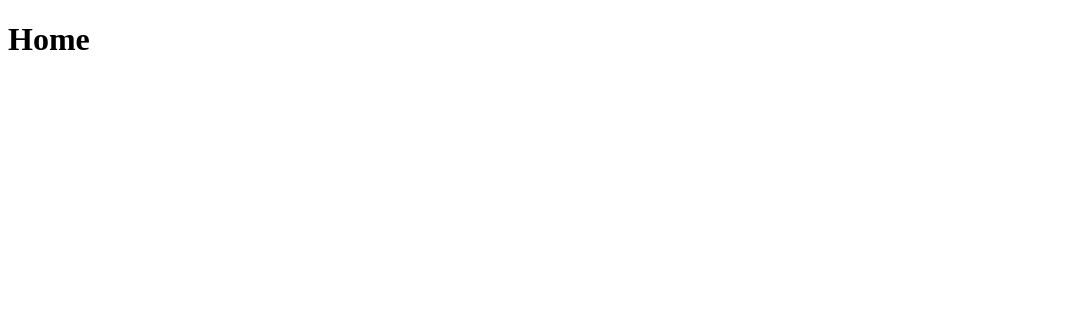
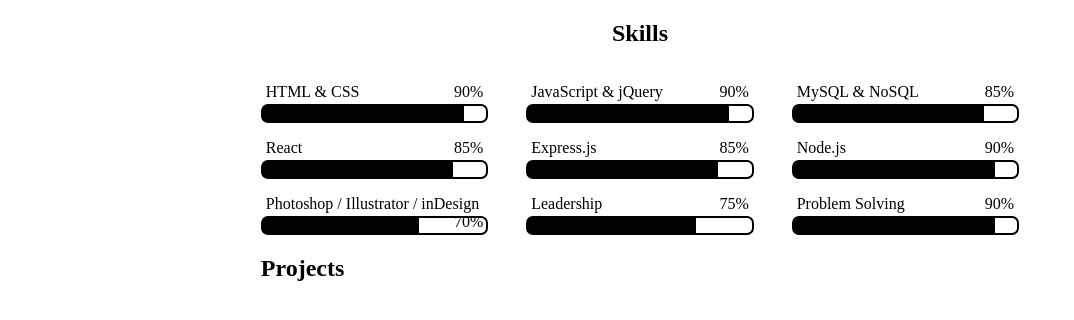
Before and after one commit to BrandonP321/portfolio, a React (Create React App) app: page / in a window 1280 px wide. Shown: the top 320 px of the page, without its empty margins (0-1074 px from the left). Built offline with nearby package versions, Linux system fonts and the light colour scheme.

Commit message:
added skills section with skill bars

```diff
--- /dev/null
+++ b/src/components/SkillBar/index.css
@@ -0,0 +1,23 @@
+.skill {
+    width: 30%;
+}
+
+.skill-bar {
+    border: 2px solid black;
+    height: 15px;
+    border-radius: 7px;
+}
+
+.skill-bar-fill {
+    background-color: black;
+    height: 100%;
+}
+
+.skill-percent {
+    float: right;
+}
+
+.skill-text {
+    padding: 0 5px 0 5px;
+    margin-bottom: 3px;
+}
--- /dev/null
+++ b/src/components/SkillBar/index.js
@@ -0,0 +1,17 @@
+import React, { useState, useEffect } from 'react'
+import './index.css'
+
+export default function SkillBar(props) {
+    const styles = {
+        width: `${props.percent}%`
+    }
+
+    return (
+        <div className='skill'>
+            <p className='skill-text'>{props.skill}<span className='skill-percent'>{props.percent}%</span></p>
+            <div className='skill-bar'>
+                <div className='skill-bar-fill' style={styles}></div>
+            </div>
+        </div>
+    )
+}
--- a/src/pages/Home/index.css
+++ b/src/pages/Home/index.css
@@ -0,0 +1,14 @@
+.home-content {
+    width: 60%;
+    margin: 0 auto;
+}
+
+.section-header {
+    text-align: center;
+}
+
+.skills-flex-container {
+    display: flex;
+    flex-wrap: wrap;
+    justify-content: space-between;
+}
--- a/src/pages/Home/index.js
+++ b/src/pages/Home/index.js
@@ -1,10 +1,32 @@
 import React from 'react'
+import SkillBar from '../../components/SkillBar'
 import './index.css'
 
 export default function Home() {
     return (
-        <div>
-            <h1>Home</h1>
-        </div>
+        <>
+            <div className='home-content'>
+                <div className='skills-section'>
+                    <h2 className='section-header'>Skills</h2>
+                    <div className='skills-flex-container'>
+                        <SkillBar skill="HTML & CSS" percent='90' />
+                        <SkillBar skill='JavaScript & jQuery' percent='90' />
+                        <SkillBar skill='MySQL & NoSQL' percent='85' />
+                        <SkillBar skill='React' percent='85' />
+                        <SkillBar skill='Express.js' percent='85' />
+                        <SkillBar skill='Node.js' percent='90' />
+                        <SkillBar skill='Photoshop / Illustrator / inDesign' percent='70' />
+                        <SkillBar skill='Leadership' percent='75' />
+                        <SkillBar skill='Problem Solving' percent='90' />
+                    </div>
+                </div>
+                <div className='portfolio-section'>
+                    <h2>Projects</h2>
+                    <div className='portfolios-container'>
+
+                    </div>
+                </div>
+            </div>
+        </>
     )
 }
```
Also changed, not shown: 1 other file (tests, documents, lock files or other folders).
